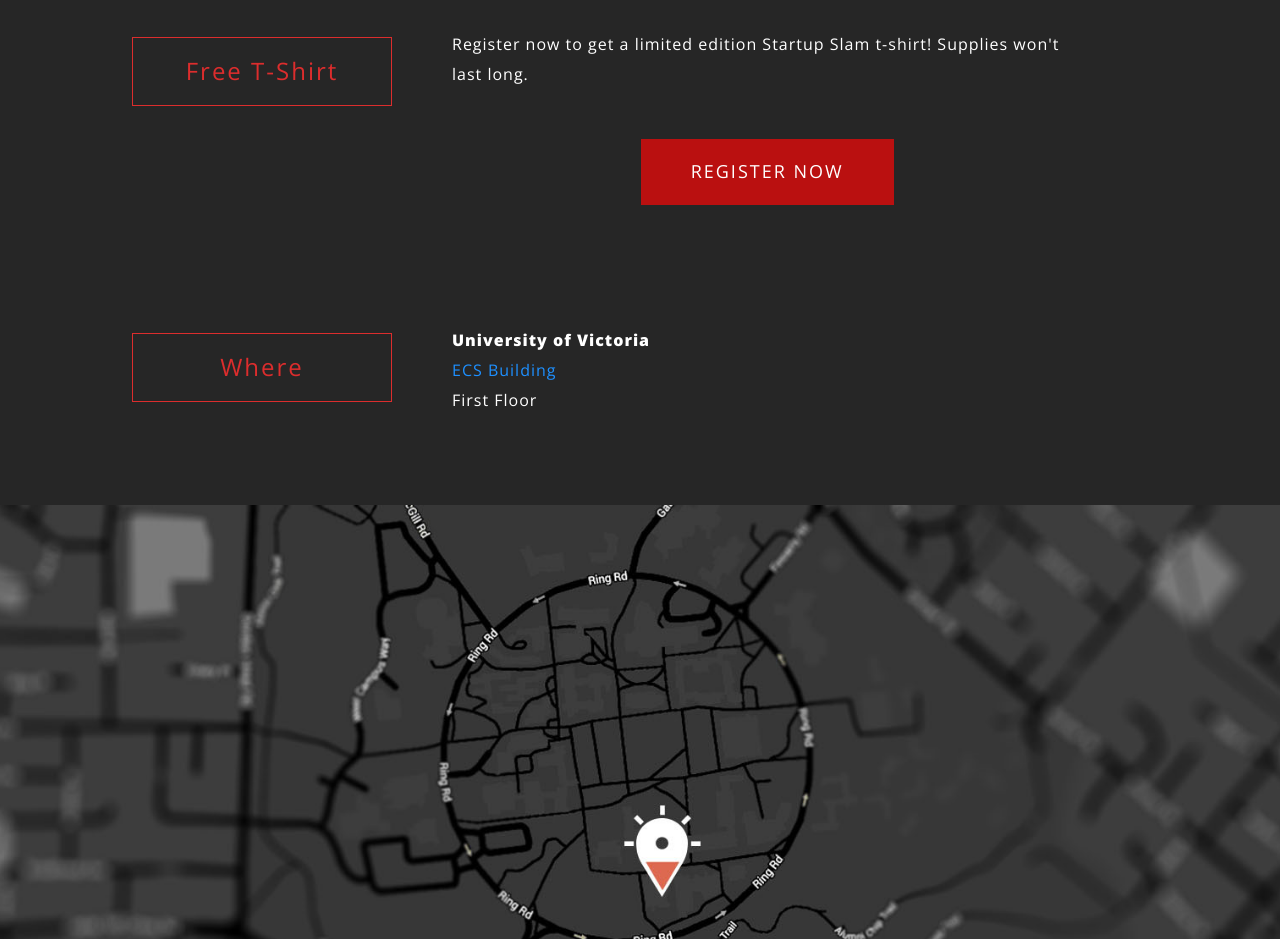
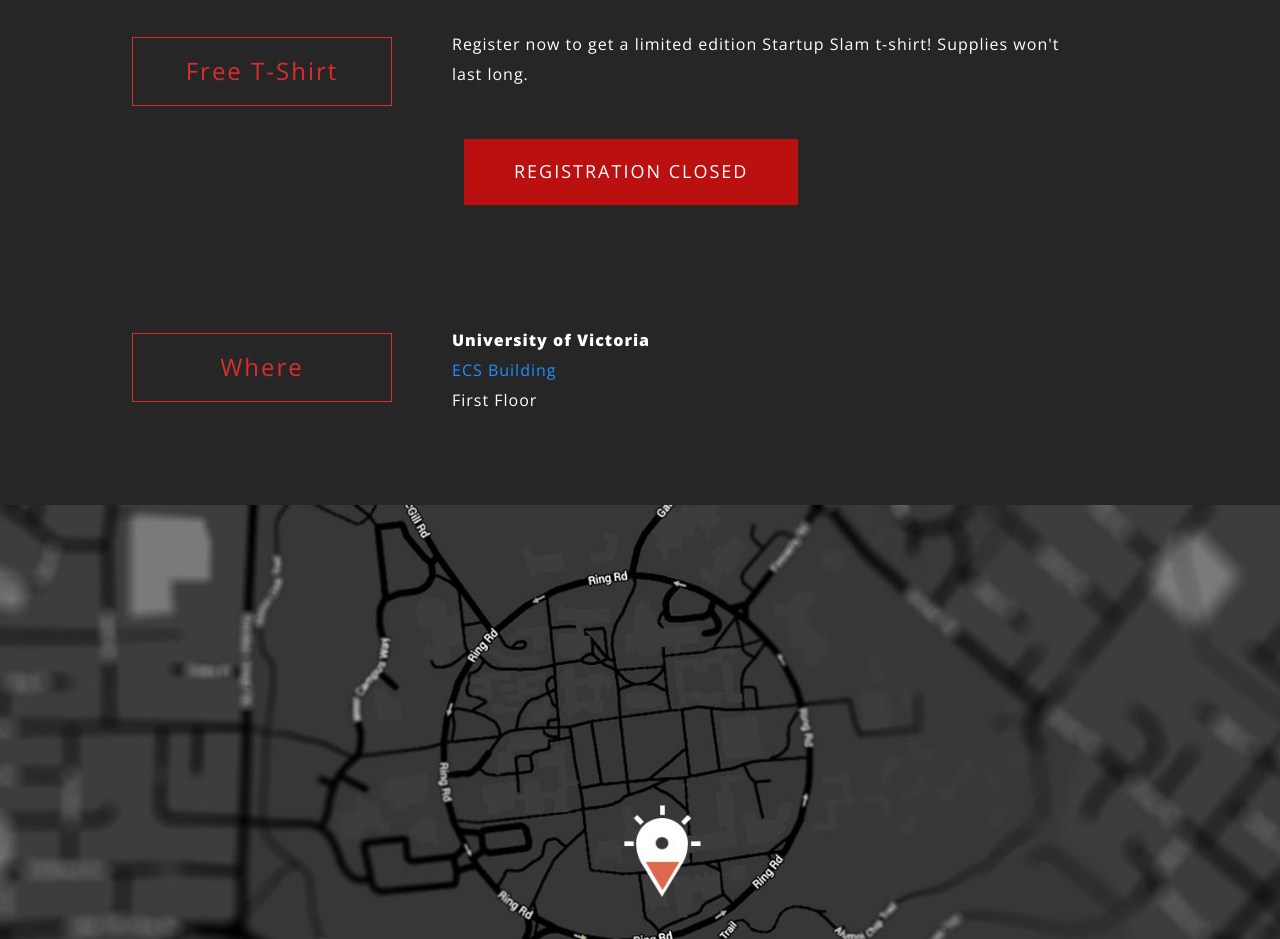
Before and after one commit to sendwithus/startupslam, a plain HTML site: page index.html in a window 1280 px wide. Shown: the part 8460-9399 px from the top of the page. Drawn offline with nearby package versions, Linux system fonts and the light colour scheme.

Commit message:
Fix lower button

```diff
--- a/index.html
+++ b/index.html
@@ -350,9 +350,10 @@
               Register now to get a limited edition Startup Slam t-shirt! Supplies won't last long.
             </p>
             <div style="text-align:center">
-              <a href="https://sendwithus.wufoo.com/forms/z65yhhi1jt8pwe/">
+              <!-- <a href="https://sendwithus.wufoo.com/forms/z65yhhi1jt8pwe/">
                 <button class="btn-register" style="float:none;">Register Now</button>
-              </a>
+              </a> -->
+              <a href="#" class="btn-register animated fadeIn">Registration Closed</a>
             </div>
           </div>
         </div>
```
